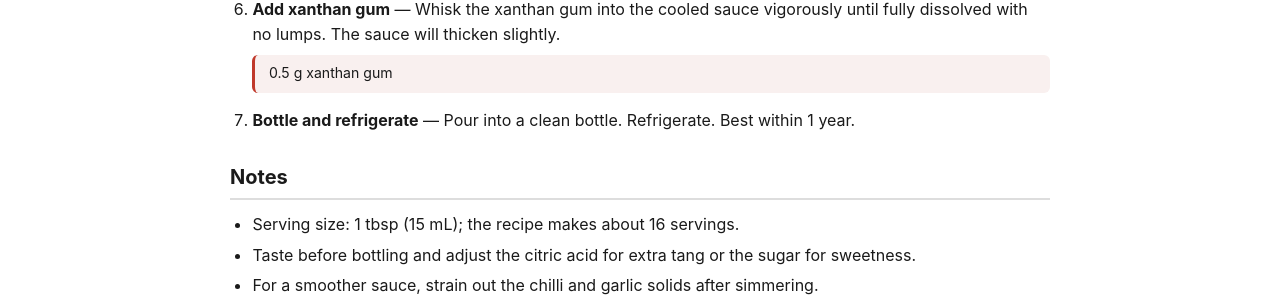
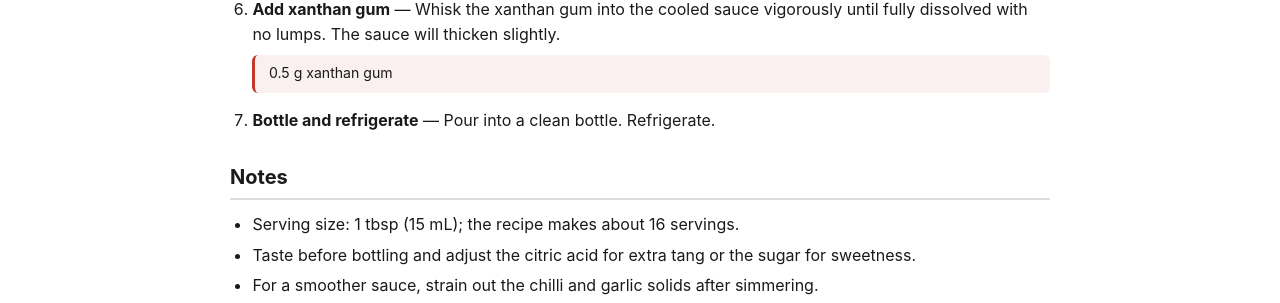
Before and after one commit to awcrusius/Recipes, a Jekyll site: the page built from recipes/vietnamese/mes-vietnamese-sweet-soy-sauce.md, in a window 1280 px wide. Shown: the part 1447-1750 px from the top of the page. Built offline with Jekyll 4.4.1, drawn with Linux system fonts in a browser that asks for light colours.

Commit message:
removed best within time on

```diff
--- a/recipes/vietnamese/mes-vietnamese-sweet-soy-sauce.md
+++ b/recipes/vietnamese/mes-vietnamese-sweet-soy-sauce.md
@@ -42,7 +42,7 @@
 5. **Cool** — Remove from heat and allow to cool to room temperature before adding the xanthan gum.
 6. **Add xanthan gum** — Whisk the xanthan gum into the cooled sauce vigorously until fully dissolved with no lumps. The sauce will thicken slightly.
    - 0.5 g xanthan gum
-7. **Bottle and refrigerate** — Pour into a clean bottle. Refrigerate. Best within 1 year.
+7. **Bottle and refrigerate** — Pour into a clean bottle. Refrigerate.
 
 ## Notes
 
```
